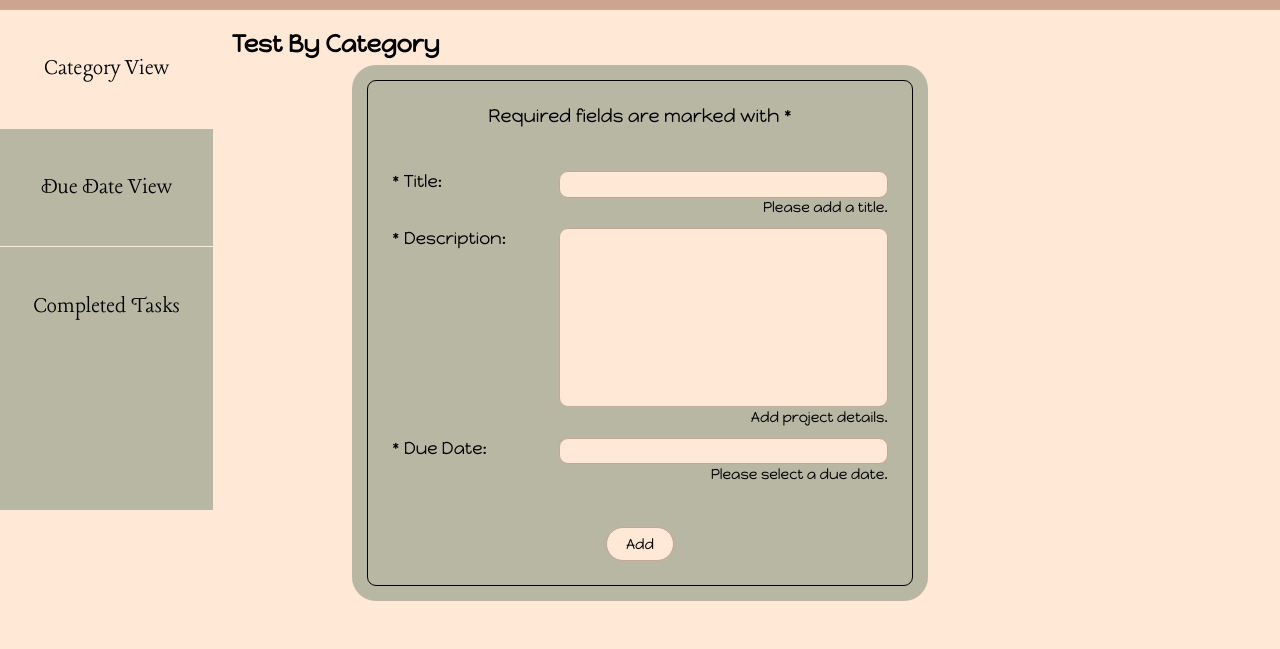
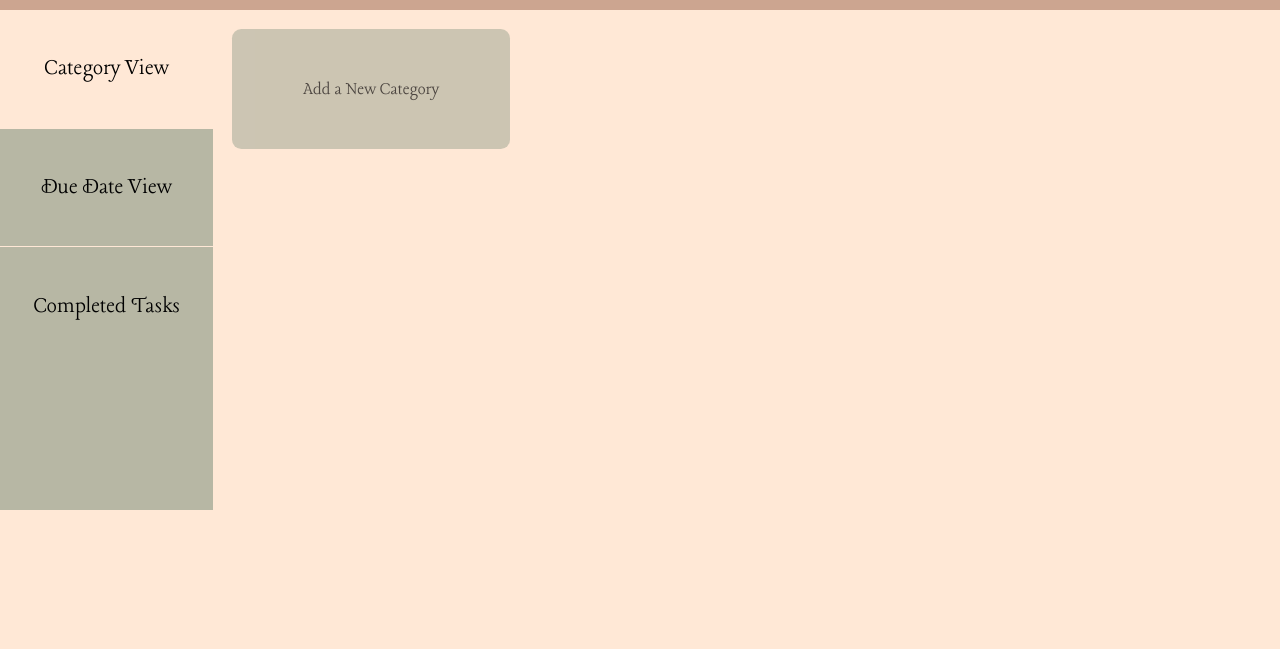
Before and after one commit to jguneratne/to-do, a website built with webpack: page src/template.html in a window 1280 px wide. Shown: the part 76-725 px from the top of the page. Built offline with nearby package versions, Linux system fonts and the light colour scheme.

Commit message:
Add button to add new Category

```diff
--- a/src/style.css
+++ b/src/style.css
@@ -124,6 +124,8 @@
   border-radius: 3ch;
   outline: 1px solid black;
   outline-offset: -2ch;
+
+  display: none;
 }
 
 .req-msg {
@@ -231,6 +233,28 @@ button.add-book:hover {
   display: block;
 }
 
+/* Main: Category View */
+.by-category {
+  display: flex;
+}
+
+.new-category {
+  height: 13ch;
+  width: 30ch;
+  border: none;
+  border-radius: 1ch;
+  background-color: var(--inactive-tab-color);
+  opacity: 70%;
+  font-family: "Lancelot";
+  font-size: 2ch;
+}
+
+.new-category:hover {
+  opacity: 100%;
+  cursor: pointer;
+  text-decoration: underline;
+}
+
 /* Footer */
 
 footer {
--- a/src/template.html
+++ b/src/template.html
@@ -101,7 +101,7 @@
 
         <div class="content-box">
           <div class="tab-content by-category" data-tab="category">
-            <h2>Test By Category</h2>
+            <button class="new-category">Add a New Category</button>
           </div>
 
           <div class="tab-content by-due-date" data-tab="due-date">
```
